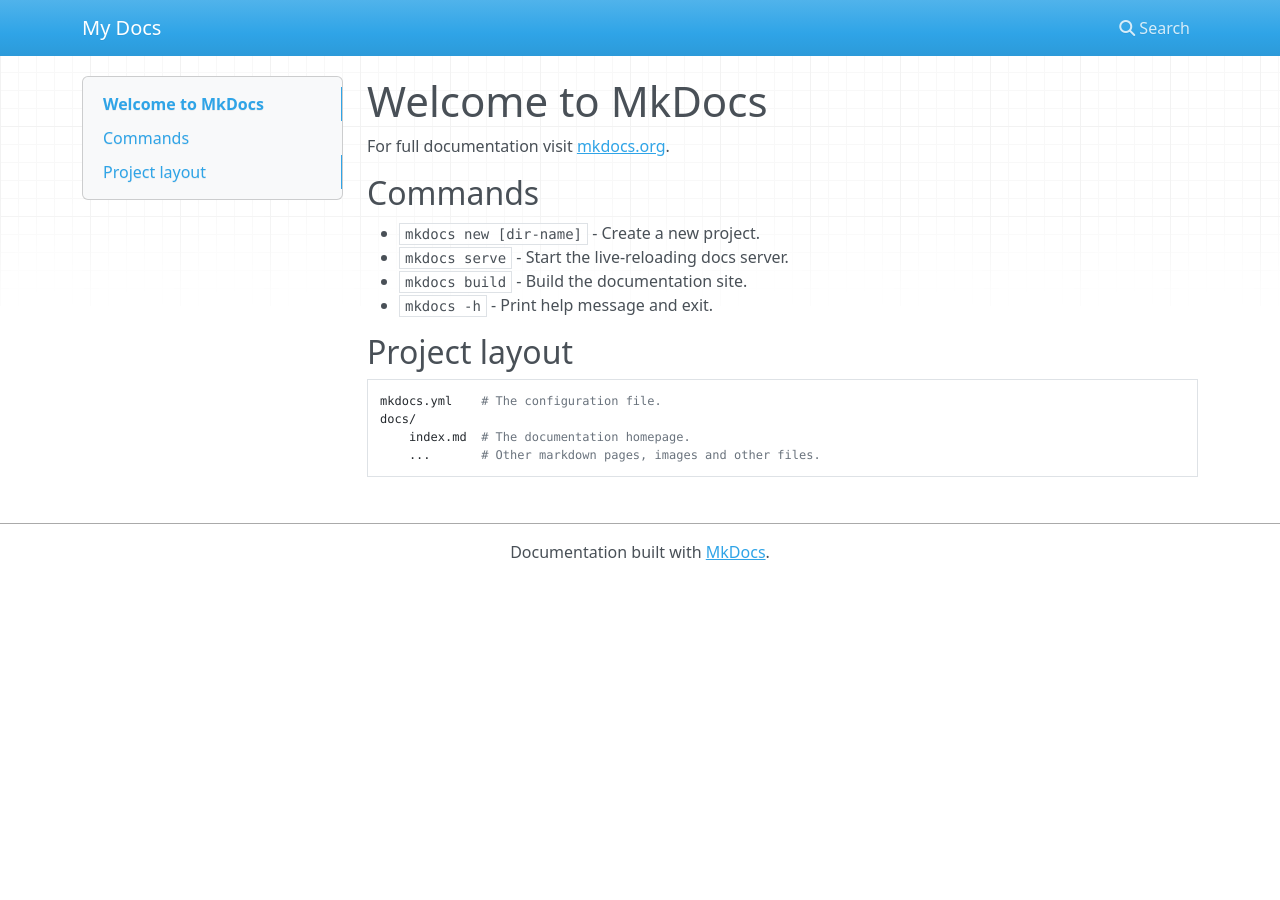
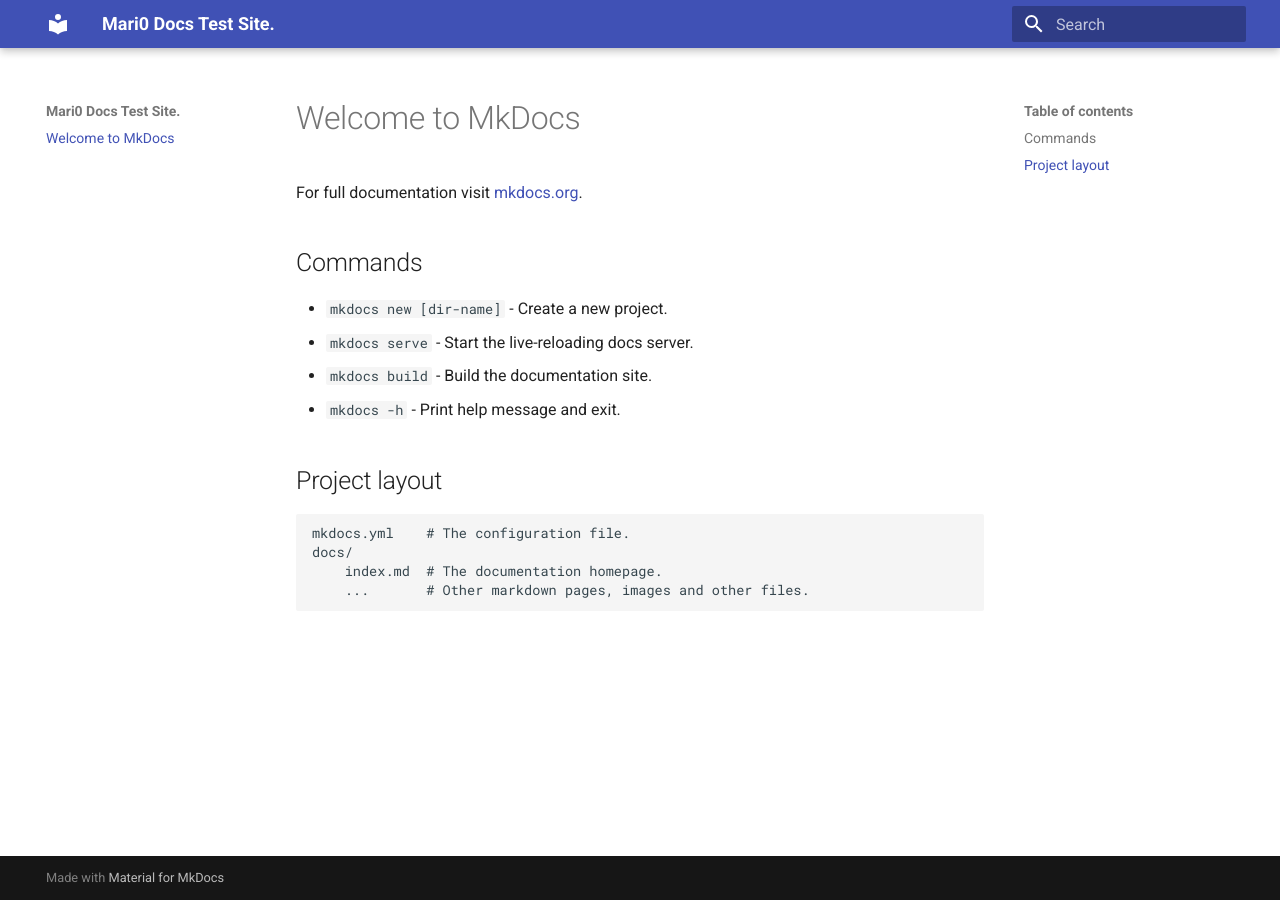
Before and after one commit to greatbritdan/mari0wikitest, an MkDocs documentation site: the page built from docs/index.md, in a window 1280 px wide. Built offline with MkDocs 1.6.1 and Material for MkDocs 9.7.7, drawn with Linux system fonts in a browser that asks for light colours; nearby versions of some CDN libraries.

Commit message:
Setup test wiki

```diff
--- a/mkdocs.yml
+++ b/mkdocs.yml
@@ -1 +1,4 @@
-site_name: My Docs
+site_name: Mari0 Docs Test Site.
+site_url: https://greatbritdan.github.io/mari0wiki
+theme:
+  name: material
```
